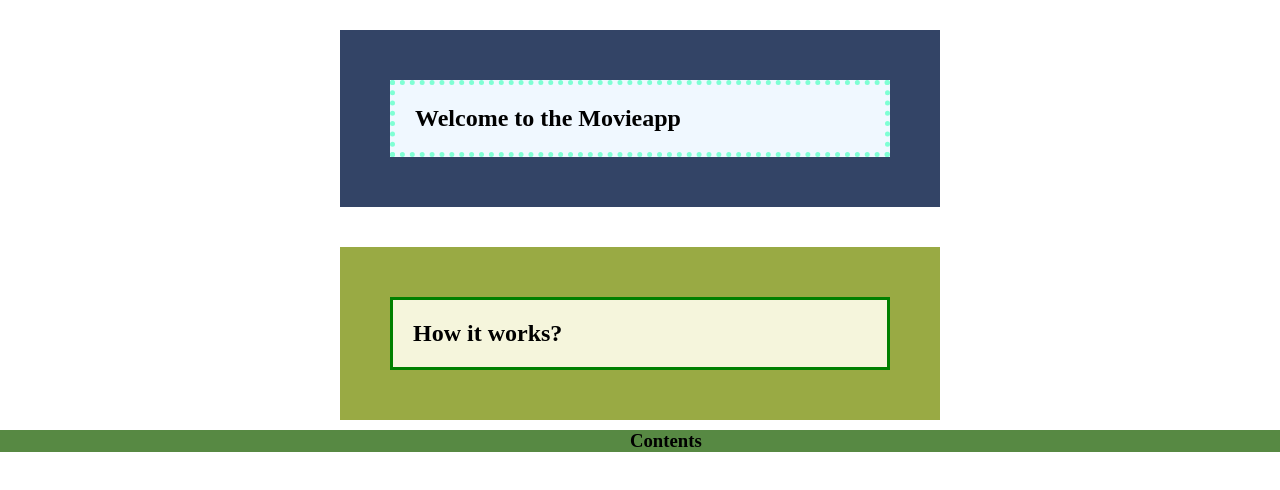
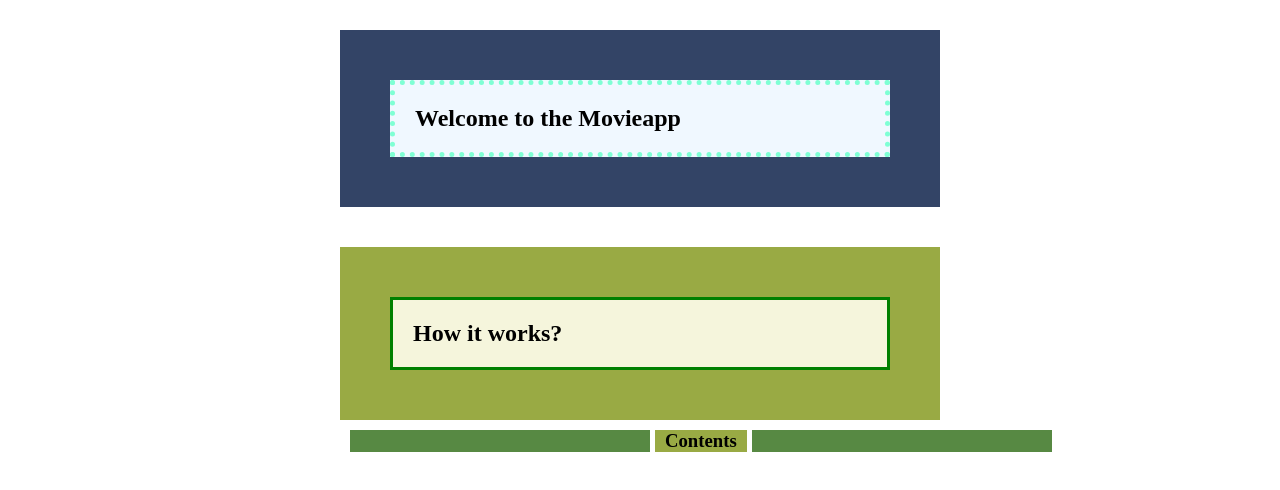
Before and after one commit to almaliselin/CSS--rnekleri, a plain HTML site: page ornek_2/ornek_2.html in a window 1280 px wide. Drawn offline with Linux system fonts and the light colour scheme.

Commit message:
paddinglerde düzenleme yapıp border ekledim

```diff
--- a/ornek_2/ornek_2.html
+++ b/ornek_2/ornek_2.html
@@ -40,10 +40,19 @@
         #icerik {
             background-color: #578943;
             margin-top: 10px;
+            margin-left: 350px;
+            padding-left: 300px;
+            padding-right: 300px;
+            width: max-content;
         }
 
         h3 {
-            padding-left: 630px;
+            width: max-content;
+            background-color: #9a4;
+            padding-left: 10px;
+            padding-right: 10px;
+            border-left: 5px solid white;
+            border-right: 5px solid white;
         }
     </style>
 </head>
```
